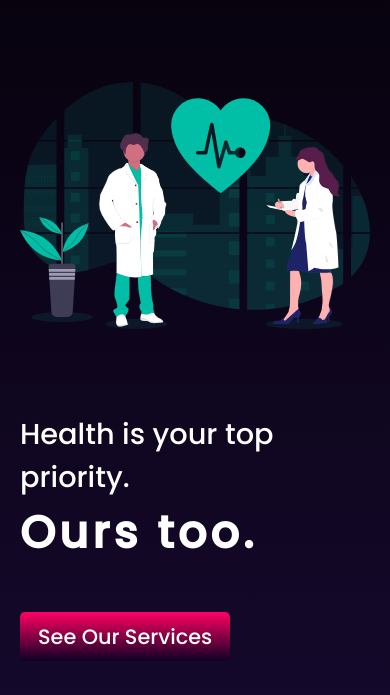
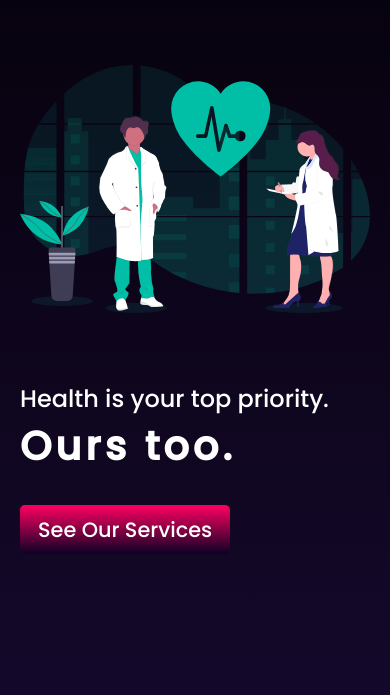
Before and after one commit to onakoyakayode/Landing-Page1, a plain HTML site: page index.html in a window 390 px wide. Shown: the part 105-800 px from the top of the page. Drawn offline with Linux system fonts and the light colour scheme.

Commit message:
adjust media query

```diff
--- a/style.css
+++ b/style.css
@@ -177,28 +177,27 @@
         transition: 1s;
     }
 
-
     .section1 {
-        padding-block-start: 10vh;
+        padding-block-start: 8vh;
         display: flex;
         flex-direction: column-reverse;
-        gap: 5rem;
+        gap: 4rem;
         align-items: flex-start;
     }
 
     .aa h1 {
         color: #fff;
-        font-size: 1.8rem;
+        font-size: 1.5rem;
         font-family: 'Poppins', sans-serif;
         font-weight: 400;
     }
 
     .aa span {
         display: block;
-        font-size: 2.8rem;
+        font-size: 2.5rem;
         font-weight: 600;
         margin-block-start: 0px;
-        margin-block-end: 7vh;
+        margin-block-end: 5vh;
         letter-spacing: 4px;
     }
 
```
